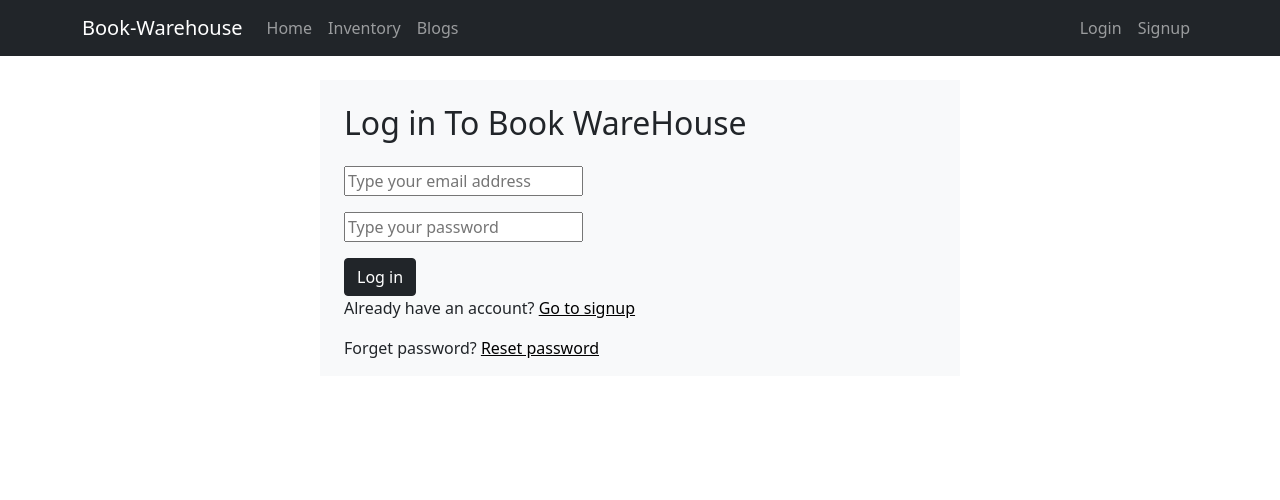
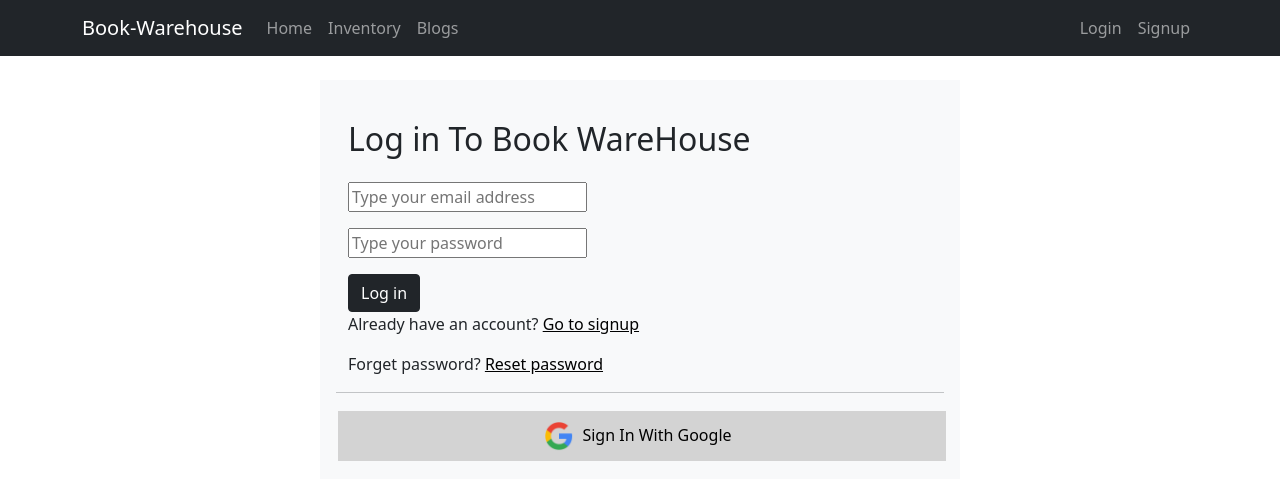
Before and after one commit to SuraiyaMoon/book-warehouse, a React (Create React App) app: page /login in a window 1280 px wide. Shown: the top 500 px of the page. Built offline with nearby package versions, Linux system fonts and the light colour scheme; no server answers.

Commit message:
social login added

```diff
--- a/src/Hooks/useBookDetail.js
+++ b/src/Hooks/useBookDetail.js
@@ -14,6 +14,6 @@ const useBookDetail = bookId => {
         }
     }, [bookId])
 
-    return [detail]
+    return [detail, setDetail]
 }
 export default useBookDetail;
--- a/src/components/AddItem/AddItem.js
+++ b/src/components/AddItem/AddItem.js
@@ -1,26 +1,25 @@
 import React from 'react';
 import { useForm } from "react-hook-form";
+import auth from '../../firebase.init';
+import { useAuthState } from 'react-firebase-hooks/auth';
+
 
 
 
 
 const AddItem = () => {
+    const [user] = useAuthState(auth);
 
     const { register, handleSubmit } = useForm();
     const onSubmit = data => {
-
-        console.log(data);
-        // const picture = event.target.url.value;
-        // const name = event.target.name.value;
-        // const price = event.target.url.value;
-        // const quantity = event.target.quantity.value;
-        // const suppier = event.target.suppier.value;
+        const email = user.email;
+          //send data to the server
         fetch('http://localhost:5000/inventory', {
             method: "POST",
             headers: {
                 "content-type": "application/json"
             },
-            body: JSON.stringify(data)
+            body: JSON.stringify(data, email)
         })
             .then(res => res.json())
             .then(result => {
@@ -28,19 +27,7 @@ const AddItem = () => {
                 alert('item Added')
 
             })
-
-
     }
-    // const handleAddItem = event => {
-    //     event.preventDefault();
-    //
-    //     const item = { picture, name, price, quantity, suppier }
-    //     console.log(item)
-
-
-        //send data to the server
-
-
     return (
         <div className='container'>
             <h3>
--- a/src/components/Blogs/Blogs.js
+++ b/src/components/Blogs/Blogs.js
@@ -8,16 +8,14 @@ const Blogs = () => {
                 <h5>Question: Whats the Difference Between Javascript and Node js?</h5>
                 <p>1. Javascript Is a programming Language. On the other side Node js is a runtime environment. <br />
                     2. Js can only run in browser .Node js can be run outside the browser.
-
-
                 </p>
             </article>
             <article>
-                <h5>Question: When Should you use node js and when should you use mongodb?</h5>
-                <p>1. Javascript Is a programming Language. On the other side Node js is a runtime environment. <br />
-                    2. Js can only run in browser .Node js can be run outside the browser.
-
-
+                <h5>Question: Whats the Difference Between SQL and NoSQL?</h5>
+                <p>1. A NoSQL database has dynamic schema for unstructured data.On the other hand SQL data is Structured.
+                    <br />
+                    2. SQL databases are table-based.
+                    NoSQL databases are either key-value pairs
                 </p>
             </article>
         </div>
--- a/src/components/BookDetails/BookDetails.js
+++ b/src/components/BookDetails/BookDetails.js
@@ -8,7 +8,7 @@ const BookDetails = () => {
 
     const navigate = useNavigate();
     const { bookId } = useParams();
-    const [detail] = useBookDetail(bookId);
+    const [detail, setDetail] = useBookDetail(bookId);
     const { _id, name, price, about, quantity, suppier } = detail;
     const [number, setNumber] = useState(quantity)
     console.log(quantity)
@@ -23,7 +23,8 @@ const BookDetails = () => {
             detail.quantity = newQuantity;
 
 
-            fetch(`http://localhost:5000/inventory/${bookId}`, {
+
+            fetch(`http://localhost:5000/inventory/${id}`, {
                 method: "PUT",
                 headers: {
                     "content-type": "application/json"
--- a/src/components/Inventories/Inventories.js
+++ b/src/components/Inventories/Inventories.js
@@ -16,8 +16,6 @@ const Inventories = () => {
                     const restItem = inventories.filter(inventory => inventory._id !== id);
                     setInventories(restItem)
                 })
-
-
         }
 
     }
--- a/src/components/Login/Login.js
+++ b/src/components/Login/Login.js
@@ -6,6 +6,7 @@ import { useSignInWithEmailAndPassword, useSendPasswordResetEmail } from 'react-
 import auth from '../../firebase.init';
 import { toast } from 'react-toastify';
 import 'react-toastify/dist/ReactToastify.css';
+import SocialLogin from '../SocialLogin/SocialLogin';
 
 const Login = () => {
     const navigate = useNavigate();
@@ -43,7 +44,7 @@ const Login = () => {
     }
 
     return (
-        <div className='d-flex align-items-center my-4 form-container container w-50 bg-light'>
+        <div className='p-3 my-4 form-container container w-50 bg-light'>
             <div className='container'>
                 <h2 className='my-4'>Log in To Book WareHouse</h2>
                 <form onSubmit={handleLogin} >
@@ -55,6 +56,12 @@ const Login = () => {
 
                 <p>Forget password? <Link onClick={resetPassword} to="" className='text-black'>Reset password</Link></p>
             </div>
+            <div className='w-30'>
+                <hr />
+            </div>
+            <SocialLogin></SocialLogin>
+
+
         </div>
     );
 };
--- a/src/components/Signup/Signup.js
+++ b/src/components/Signup/Signup.js
@@ -7,6 +7,7 @@ import {
     Link,
     useNavigate,
 } from "react-router-dom";
+import SocialLogin from '../SocialLogin/SocialLogin';
 
 const Signup = () => {
     const navigate = useNavigate();
@@ -35,7 +36,7 @@ const Signup = () => {
 
 
     return (
-        <div className='d-flex align-items-center my-4 form-container container w-50'>
+        <div className='bg-light p-2 my-4 form-container container w-50'>
             <div className='container'>
                 <h2 className='my-4'>Signup To Book WareHouse</h2>
                 <form onSubmit={handleSignUp} >
@@ -46,6 +47,10 @@ const Signup = () => {
                 </form>
                 <p>Already have an account? <Link to="/login" className='text-black'>Go to Login</Link></p>
             </div>
+            <div className='w-30'>
+                <hr />
+            </div>
+            <SocialLogin></SocialLogin>
         </div>
     );
 };
--- /dev/null
+++ b/src/components/SocialLogin/SocialLogin.js
@@ -0,0 +1,25 @@
+import React from 'react';
+import auth from '../../firebase.init';
+import { useNavigate } from 'react-router-dom';
+import googleIcon from '../../image/google-logo.png';
+import { useSignInWithGoogle } from 'react-firebase-hooks/auth';
+const SocialLogin = () => {
+    const [signInWithGoogle, user, loading, error] = useSignInWithGoogle(auth);
+    const navigate = useNavigate();
+    if (user) {
+        navigate('/home')
+    }
+
+
+    return (
+        <div>
+            <button onClick={() => signInWithGoogle()} style={{ backgroundColor: 'lightGray', padding: '10px', border: '0px', margin: '2px' }} className='w-100'>
+                <img style={{ width: '30px' }} src={googleIcon} alt="" />
+                <span className='px-2'>Sign In With Google</span>
+            </button>
+
+        </div>
+    );
+};
+
+export default SocialLogin;
```
Also changed, not shown: src/image/google-logo.png (added).
